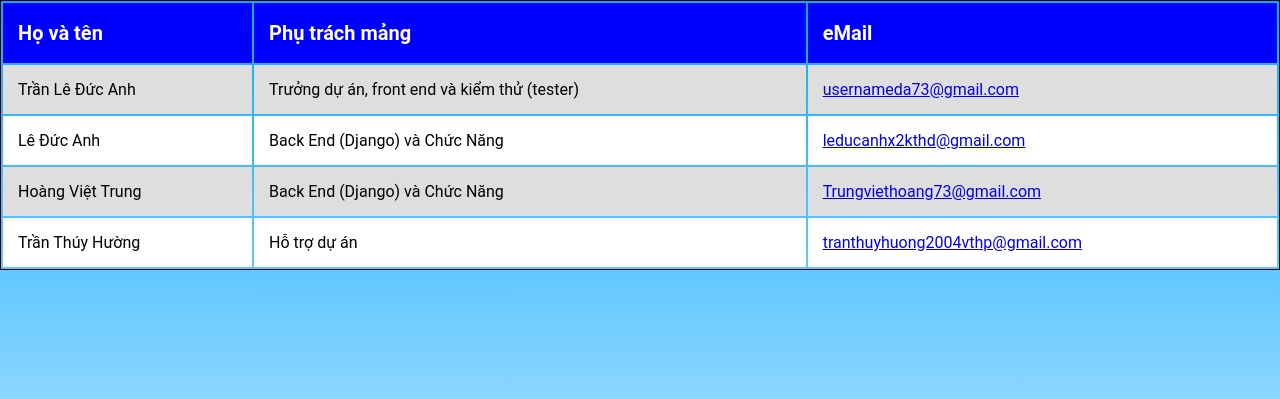
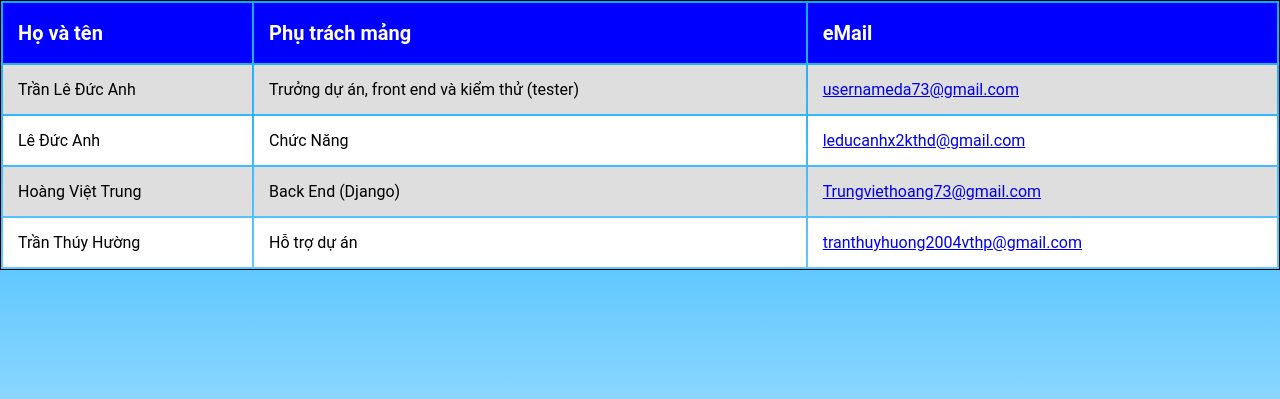
Before and after one commit to Nhom-1-Python-HPU-CT26/BaiTapLonMonPy, a Python web app: template Templates/credit.html in a window 1280 px wide. Shown: the part 35-434 px from the top of the page. Run offline with Jinja, Linux system fonts and the light colour scheme; the template is opened without the code that fills it, so the values that code supplies are empty.

Commit message:
Update credit.html

```diff
--- a/Templates/credit.html
+++ b/Templates/credit.html
@@ -22,12 +22,12 @@
        </tr>
        <tr>
         <td>Lê Đức Anh</td>
-        <td>Back End (Django) và Chức Năng</td>
+        <td>Chức Năng</td>
         <td><a href="leducanhx2kthd@gmail.com">leducanhx2kthd@gmail.com</a></td>
        </tr>
        <tr>
         <td>Hoàng Việt Trung</td>
-        <td>Back End (Django) và Chức Năng</td>
+        <td>Back End (Django)</td>
         <td><a href="Trungviethoang73@gmail.com">Trungviethoang73@gmail.com</a></td>
        </tr>
        <tr>
```
